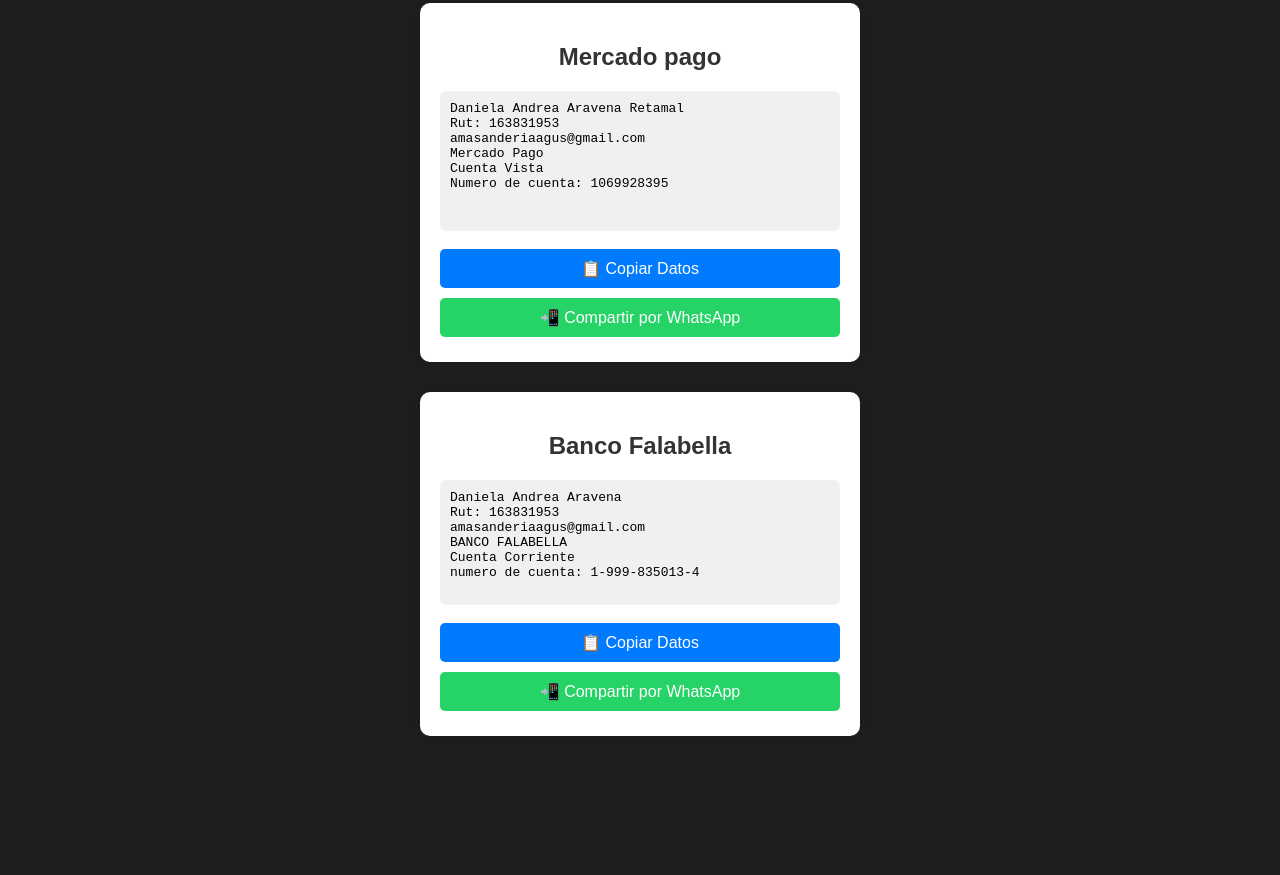
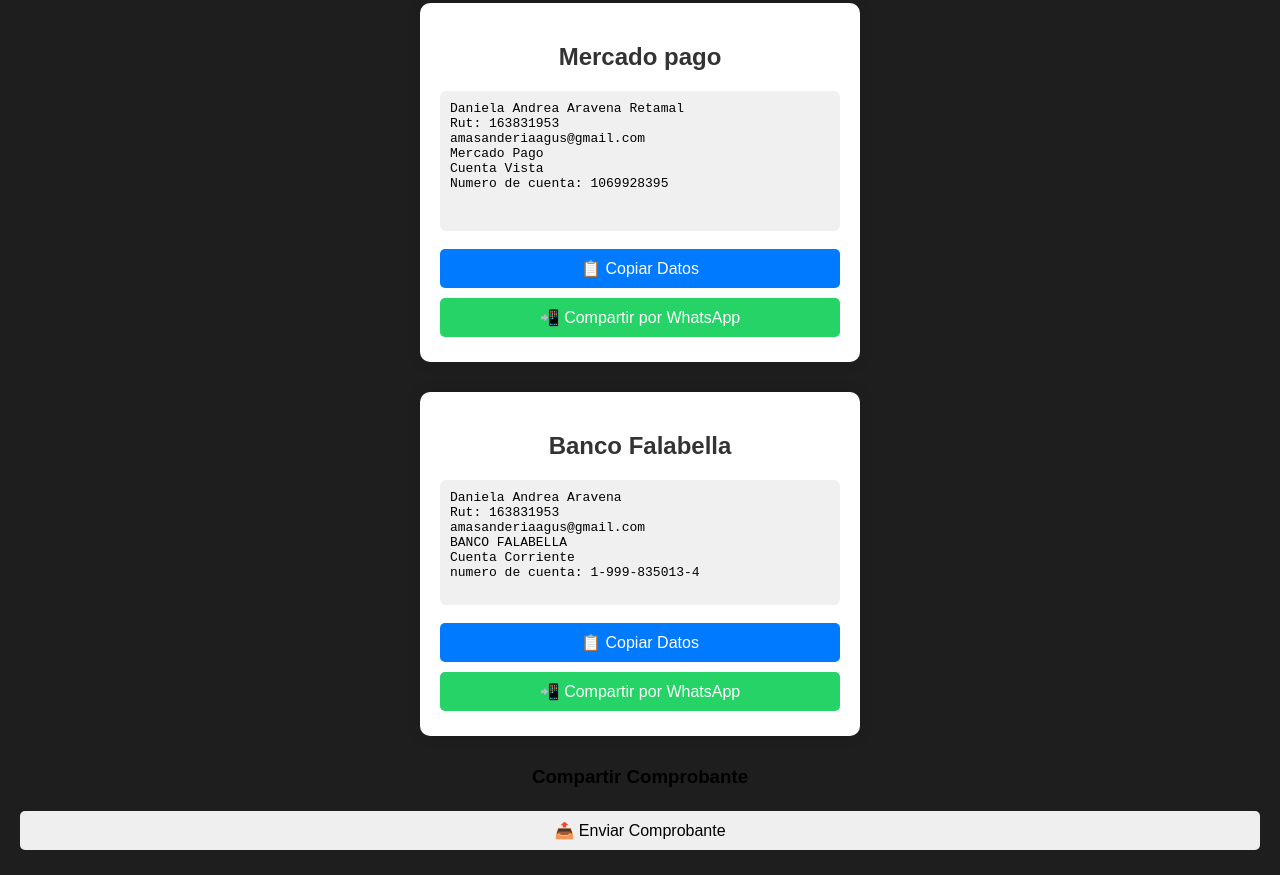
Before and after one commit to Amasanderiaagus/Datos-Bancarios, a plain HTML site: page index.html in a window 1280 px wide. Shown: the part 241-1116 px from the top of the page. Before the commit the page ends 1007 px from the top, so only its background shows below. Drawn offline with Linux system fonts and the light colour scheme.

Commit message:
Update index.html

```diff
--- a/index.html
+++ b/index.html
@@ -85,6 +85,10 @@ numero de cuenta: 1-999-835013-4
     <button class="whatsapp" onclick="compartir('falabella')">📲 Compartir por WhatsApp</button>
   </div>
 
+  <h3>Compartir Comprobante</h3>
+        <button class="comprobante" onclick="compartirComprobante()">📤 Enviar Comprobante</button>
+    </div>
+
   <script>
     function copiar(id) {
       const texto = document.getElementById(id + '-texto').innerText;
@@ -101,6 +105,11 @@ numero de cuenta: 1-999-835013-4
       const url = `https://api.whatsapp.com/send?text=${mensaje}`;
       window.open(url, '_blank');
     }
+    function compartirComprobante() {
+            var mensaje = encodeURIComponent("Hola, adjunto el comprobante de la transferencia.");
+            var url = `https://api.whatsapp.com/send?phone=56962550023&text=${mensaje}`;
+            window.open(url, "_blank");
+        }
   </script>
 </body>
 </html>
```
